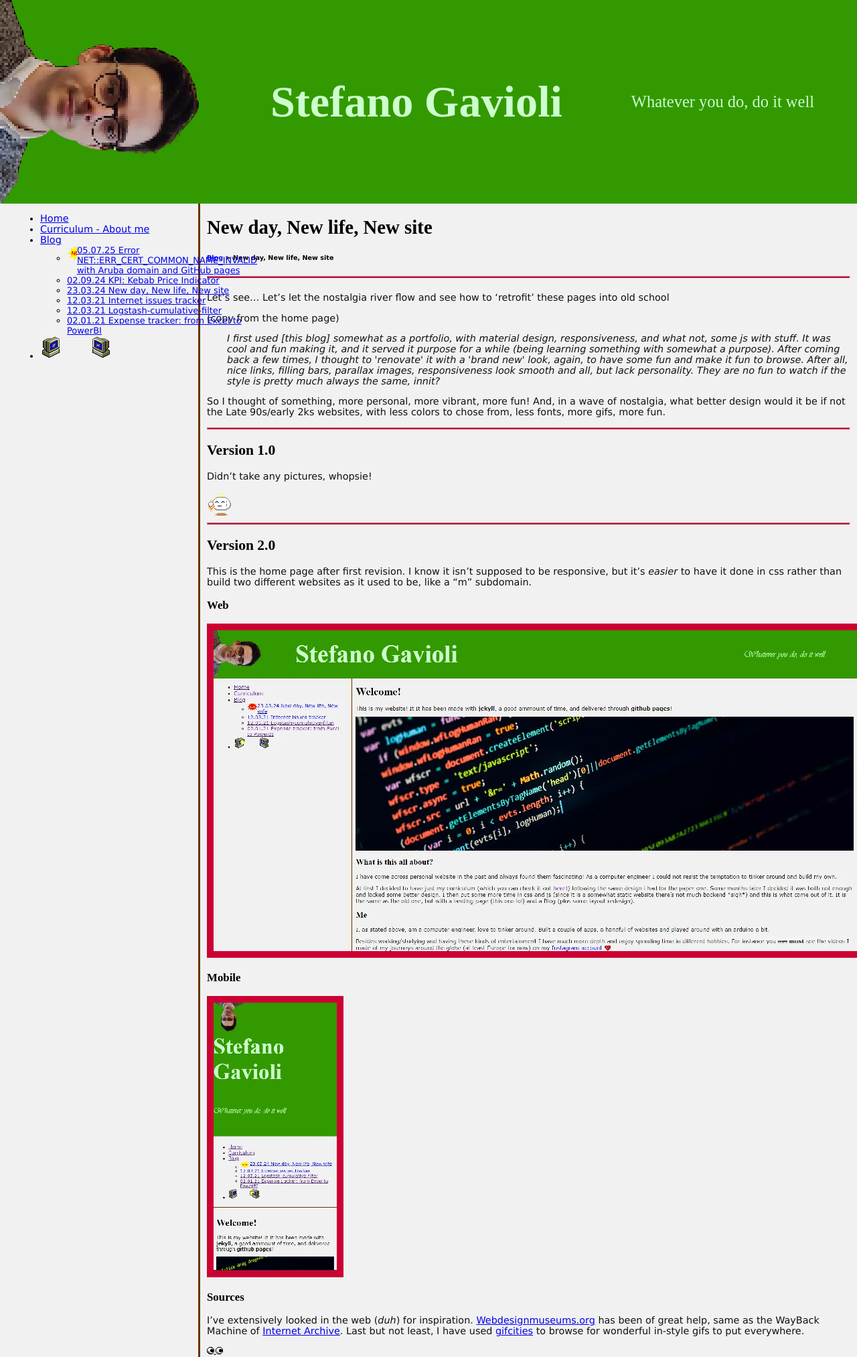
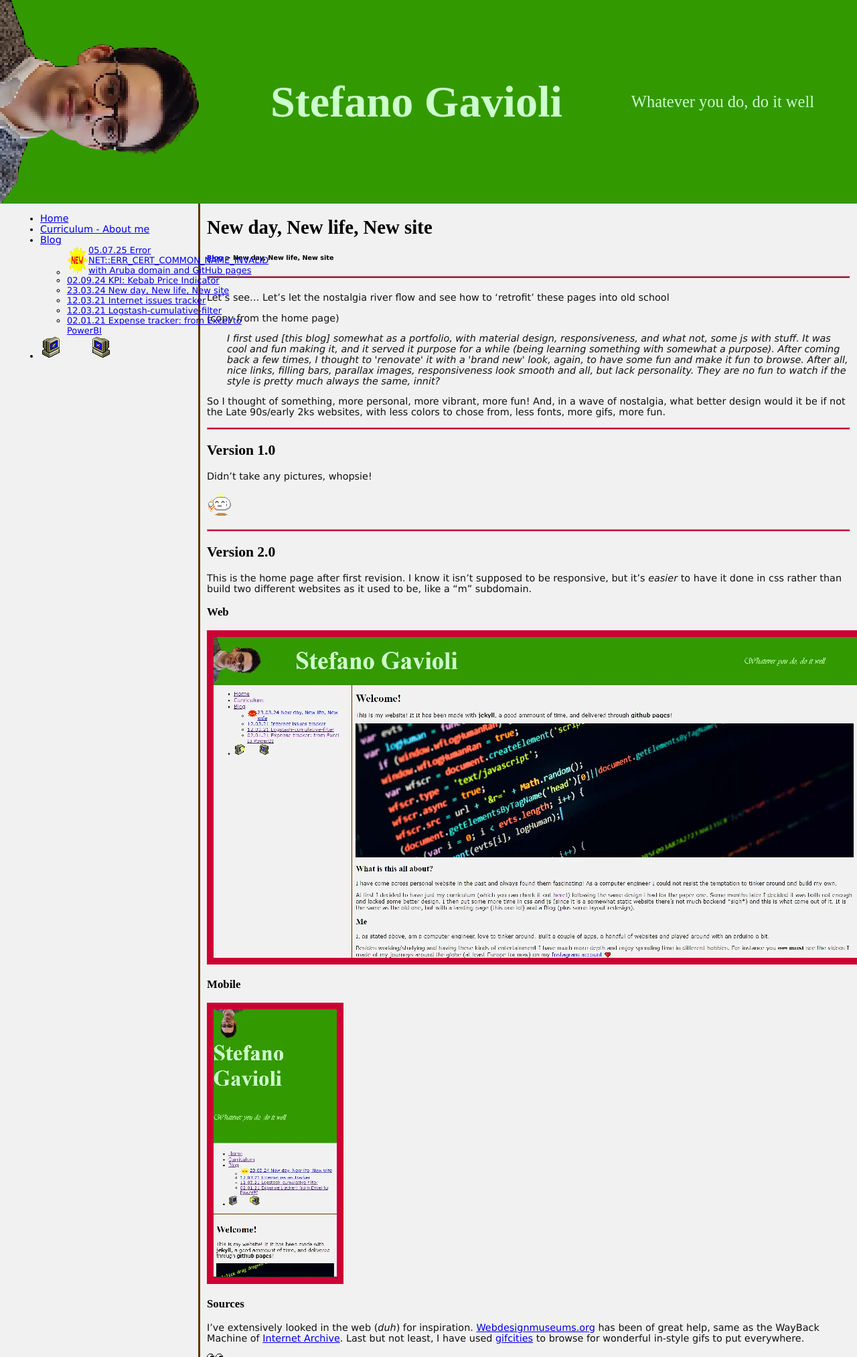
Before and after one commit to deletX/stefanogavioli.github.com, a Jekyll site: the page built from _posts/2024-03-23-new-day-new-life-new-site.markdown, in a window 1280 px wide. Shown: the whole page at 67% size. Built offline with Jekyll 4.4.1, drawn with Linux system fonts in a browser that asks for light colours.

```diff
--- a/_includes/menu.html
+++ b/_includes/menu.html
@@ -8,7 +8,7 @@
             {% for post in site.posts %}
                 <li>
                     <a style="display:flex" href="{{post.url}}" >
-                        {% if forloop.index==1 %}<div class="gif new"></div>{% endif %} {{post.date | date: "%d.%m.%y"}} {{post.title}} </a>
+                        {% if forloop.index==1 %}<img src="/assets/img/new04.gif"/>{% endif %} {{post.date | date: "%d.%m.%y"}} {{post.title}} </a>
                 </li>
             {% endfor %}
             </ul>
--- a/_posts/2021-06-05-internet-issues-tracker.markdown
+++ b/_posts/2021-06-05-internet-issues-tracker.markdown
@@ -20,10 +20,10 @@ I have several connection issues recently. My connection would drop for several
 
 <!--more-->
 
-<div class = "gif search"></div>
+<img src="/assets/img/lens.gif"/>
 
 _uh..._
 
-<div class = "gif confused"></div>
+<img src="/assets/img/confused.gif"/>
 
 Seems it has been lost to time :(
--- a/_posts/2024-03-23-new-day-new-life-new-site.markdown
+++ b/_posts/2024-03-23-new-day-new-life-new-site.markdown
@@ -27,7 +27,10 @@ So I thought of something, more personal, more vibrant, more fun! And, in a wave
 ---
 ## Version 1.0
 Didn't take any pictures, whopsie!
-<div class = "gif sorry"></div>
+
+
+<img src="/assets/img/sorry.gif"/>
+
 ---
 ## Version 2.0
 This is the home page after first revision. I know it isn't supposed to be responsive, but it's _easier_ to have it done in css rather than build two different websites as it used to be, like a "m" subdomain.
@@ -40,6 +43,9 @@ This is the home page after first revision. I know it isn't supposed to be respo
 ### Sources
 
 I've extensively looked in the web (_duh_) for inspiration. [Webdesignmuseums.org](https://www.webdesignmuseum.org/) has been of great help, same as the WayBack Machine of [Internet Archive](https://archive.org/). Last but not least, I have used [gifcities](https://gifcities.org/) to browse for wonderful in-style gifs to put everywhere.
-<div class = "gif eyes"></div>
-<br>
-<div class = "gif explorer"></div>
+
+
+<img src="/assets/img/my_eyes.gif"/>
+
+
+<img src="/assets/img/explorer1.gif"/>
```
Also changed, not shown: Curriculum - About me.md (+7 -7 lines), assets/img/motorcycle.gif (added).
